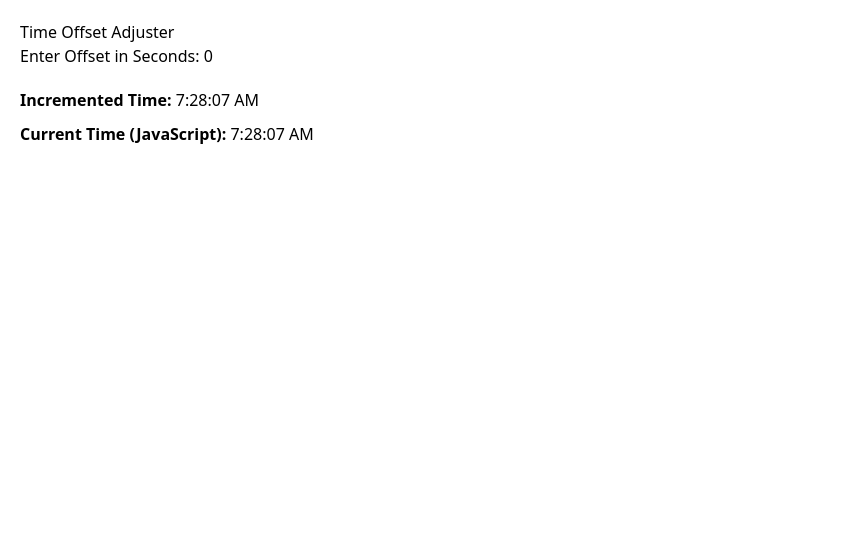
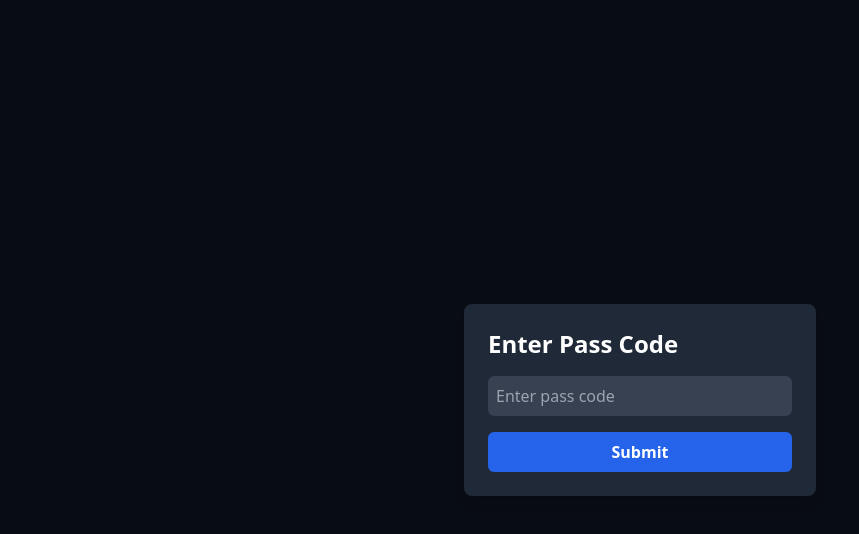
Before and after one commit to vinitborad/hajri-patrak-web, a Next.js app: page / in a window 1280 px wide. Shown: the top 534 px of the page, without its empty margins (0-859 px from the left). Built offline with nearby package versions, Linux system fonts and the light colour scheme; no server answers.

Commit message:
All set using worldtimeapi.org API.

```diff
--- a/app/api/time/route.ts
+++ /dev/null
@@ -1,12 +0,0 @@
-// app/api/time/route.ts
-import { NextResponse } from 'next/server';
-
-export async function GET() {
-  try {
-    const response = await fetch('http://worldtimeapi.org/api/timezone/Asia/Kolkata');
-    const data = await response.json();
-    return NextResponse.json(data);
-  } catch (error) {
-    return NextResponse.json({ error: 'Failed to fetch time' }, { status: 500 });
-  }
-}
--- a/app/page.tsx
+++ b/app/page.tsx
@@ -6,71 +6,131 @@ export default function OffsetTimePage() {
   const [offsetSeconds, setOffsetSeconds] = useState(0);
   const [incrementedTime, setIncrementedTime] = useState<string | null>(null);
   const [currentTime, setCurrentTime] = useState<string | null>(null);
+  const [passCode, setPassCode] = useState<string>('');
+  const [codePairs, setCodePairs] = useState<{ Time: string; Code: string }[]>([]);
+  const [currentCode, setCurrentCode] = useState<string | null>(null);
+  const [oCode, setOCode] = useState<string | null>(null);
+  const [isPopupOpen, setIsPopupOpen] = useState(true);
 
-  const offSetFunction = async () => {
+  const fetchTimeOffset = async () => {
     try {
-      // Get local time
       const localTime = new Date();
-
-      // Get time from a reliable source (World Time API)
-      const response = await fetch('https://worldtimeapi.org/api/timezone/Asia/Kolkata');
+      const response = await fetch('https://worldtimeapi.org/api/timezone/Etc/UTC');
       const data = await response.json();
       const serverTime = new Date(data.utc_datetime);
-
-      // Calculate the difference in milliseconds
       const timeDifference = serverTime.getTime() - localTime.getTime();
-
-      // Convert difference to seconds
       const timeDifferenceInSeconds = timeDifference / 1000;
-
-      console.log(`Your clock is ${Math.abs(timeDifferenceInSeconds)} seconds ${(timeDifferenceInSeconds > 0) ? 'ahead' : 'behind'}.`);
-
       setOffsetSeconds(timeDifferenceInSeconds);
+      console.log('Time offset:', timeDifferenceInSeconds);
     } catch (error) {
       console.error('Failed to fetch time offset:', error);
     }
   };
 
-  // Only call offSetFunction once when the component mounts
-  useEffect(() => {
-    offSetFunction();
-  }, []); // The empty dependency array ensures this useEffect runs only once on mount
+  const fetchCodePairs = async (code: string) => {
+    try {
+      const response = await fetch(`http://localhost:3000/api/v1/code-pairs/get?codePass=${code}`);
+      const data = await response.json();
+      if (data.success) {
+        setCodePairs(data.codePairsList);
+        setOCode(data.oCode); // Store the OCode
+        setIsPopupOpen(false); // Close the popup after successful fetch
+        await fetchTimeOffset(); // Fetch time offset after successfully fetching code pairs
+      } else {
+        alert('Invalid passCode');
+      }
+    } catch (error) {
+      console.error('Failed to fetch code pairs:', error);
+    }
+  };
 
   useEffect(() => {
     const updateTime = () => {
       const now = new Date();
       const updatedTime = new Date(now.getTime() + offsetSeconds * 1000);
-      setIncrementedTime(updatedTime.toLocaleTimeString());
-      setCurrentTime(now.toLocaleTimeString());
+      setIncrementedTime(updatedTime.toISOString().substr(11, 8)); // Use UTC time format (HH:MM:SS)
+      setCurrentTime(now.toISOString().substr(11, 8)); // Use UTC time format (HH:MM:SS)
+
+      const matchingPair = codePairs.find(pair => {
+        const pairTime = new Date(pair.Time);
+        return (
+          pairTime.getUTCHours() === updatedTime.getUTCHours() &&
+          pairTime.getUTCMinutes() === updatedTime.getUTCMinutes() &&
+          pairTime.getUTCSeconds() === updatedTime.getUTCSeconds()
+        );
+      });
+
+      console.log('Time:', updatedTime.toISOString().substr(11, 8), 'Matching Pair:', matchingPair);
+
+      if (matchingPair) {
+        setCurrentCode(matchingPair.Code);
+      }
     };
 
-    updateTime(); // Set the initial time
-    const interval = setInterval(updateTime, 1000); // Update every second
-
-    return () => clearInterval(interval); // Cleanup interval on component unmount
-  }, [offsetSeconds]); // Re-run this effect if offsetSeconds changes
+    if (codePairs.length > 0) {
+      updateTime();
+      const interval = setInterval(updateTime, 1000);
+      return () => clearInterval(interval);
+    }
+  }, [codePairs]);
 
   return (
-    <div style={{ padding: '20px' }}>
-      <h1>Time Offset Adjuster</h1>
+    <div className="min-h-screen bg-gray-900 text-white flex items-center justify-center p-4">
+      {isPopupOpen && (
+        <div className="fixed inset-0 flex items-center justify-center bg-black bg-opacity-50">
+          <div className="bg-gray-800 rounded-lg p-6 shadow-lg">
+            <h2 className="text-2xl font-semibold mb-4">Enter Pass Code</h2>
+            <input
+              type="text"
+              value={passCode}
+              onChange={(e) => setPassCode(e.target.value)}
+              placeholder="Enter pass code"
+              className="w-full p-2 rounded-md bg-gray-700 text-white focus:outline-none focus:ring-2 focus:ring-blue-500"
+            />
+            <button
+              onClick={() => fetchCodePairs(passCode)}
+              className="mt-4 w-full bg-blue-600 hover:bg-blue-700 text-white font-semibold py-2 rounded-md"
+            >
+              Submit
+            </button>
+          </div>
+        </div>
+      )}
 
-      <div>
-        <label>Enter Offset in Seconds: </label>
+      {!isPopupOpen && (
+        <div className="flex flex-col lg:flex-row w-full max-w-6xl">
+          {/* Left Column: Time Offset Adjuster */}
+          <div className="flex-1 lg:mr-8">
+            <h1 className="text-4xl font-bold mb-8">Time Offset Adjuster</h1>
+
+            <div className="mb-8">
+              <label className="text-lg mb-2 block">Enter Offset in Seconds:</label>
               <input
                 type="number"
                 value={offsetSeconds}
                 onChange={(e) => setOffsetSeconds(Number(e.target.value))}
                 placeholder="Offset seconds"
+                className="w-full p-2 rounded-md bg-gray-700 text-white focus:outline-none focus:ring-2 focus:ring-blue-500"
               />
             </div>
 
-      <div style={{ marginTop: '20px' }}>
-        <strong>Incremented Time:</strong> {incrementedTime || 'Loading...'}
+            <div className="bg-gray-800 p-4 rounded-lg shadow-lg mb-4 text-center">
+              <strong className="text-xl">Incremented Time:</strong> <p className="text-2xl mt-2">{incrementedTime || 'Loading...'}</p>
             </div>
 
-      <div style={{ marginTop: '10px' }}>
-        <strong>Current Time (JavaScript):</strong> {currentTime || 'Loading...'}
+            <div className="bg-gray-800 p-4 rounded-lg shadow-lg mb-4 text-center">
+              <strong className="text-xl">Current Time (JavaScript):</strong> <p className="text-2xl mt-2">{currentTime || 'Loading...'}</p>
             </div>
+          </div>
+
+          {/* Right Column: Codes Display */}
+          <div className="flex-1 lg:ml-8 bg-blue-600 p-6 rounded-lg shadow-lg flex items-center justify-center">
+            <p className="text-4xl font-mono text-center">
+              {oCode} <span className="ml-4">{currentCode || 'Fetching...'}</span>
+            </p>
+          </div>
+        </div>
+      )}
     </div>
   );
 }
```
Lines whose indentation alone changed are shown as unchanged.
